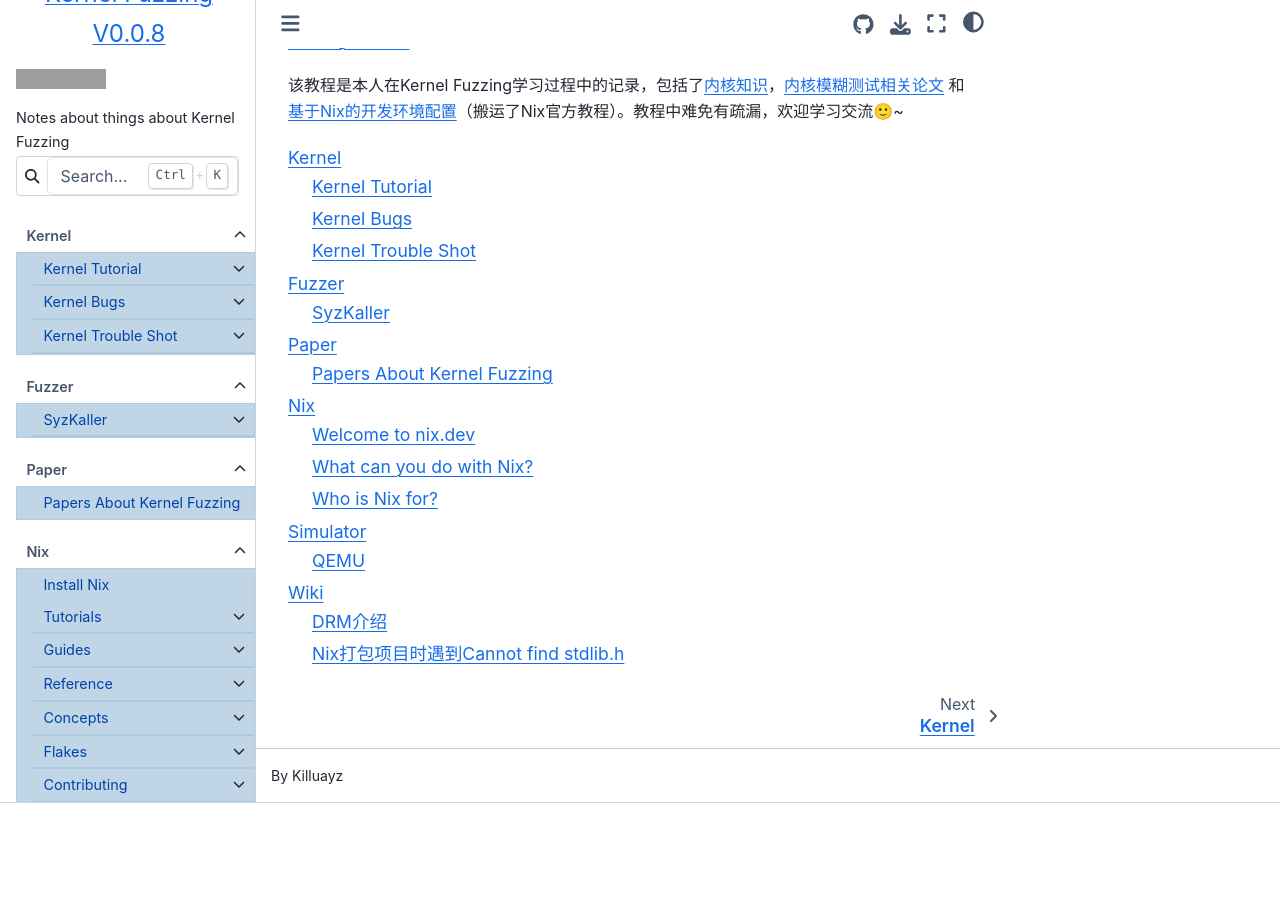
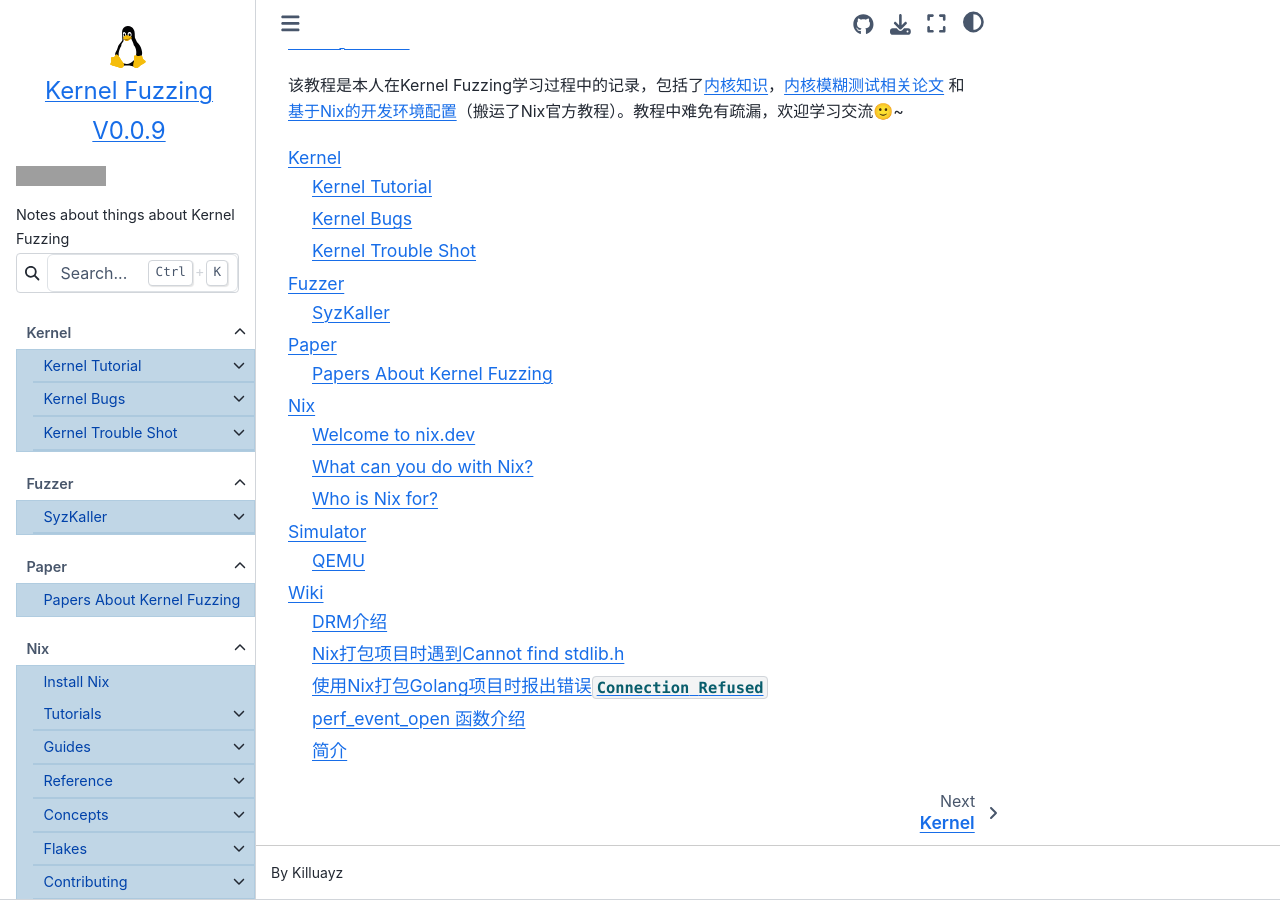
Before and after one commit to KilluaYZ/Kernel-Fuzzing-Tutorial, a Sphinx documentation site: the page built from source/index.md, in a window 1280 px wide and 900 px high, scrolled down 517 px. Built offline with Sphinx 7.4.7 and the Sphinx Book theme 1.1.4, drawn with Linux system fonts in a browser that asks for light colours; pages that are not in the unit, such as notebooks, are missing from menus; before the commit the page ends 1320 px from its top, so only the background shows below that; some of the changed lines change nothing that is shown; grey boxes are pictures that could not be loaded.

Commit message:
[0.0.9] 添加nix打包goland时的问题；添加perf_event_open的wiki

````diff
--- a/source/_templates/about.html
+++ b/source/_templates/about.html
@@ -3,7 +3,7 @@
     <div style="display: flex; flex-direction: column; justify-content: center; align-items: center;">
       <img src="/_static/img/linux.svg" alt="">
       <span>Kernel Fuzzing</span>
-      <span>V0.0.8</span>
+      <span>V0.0.9</span>
     </div>
   </a>
 </div>
--- a/source/wiki/index.md
+++ b/source/wiki/index.md
@@ -9,4 +9,6 @@
 
 drm/drm.md
 nix_with_glibc_compile_error.md
+nix_golang_get_proxy_connection_refused.md
+perf_event_open/perf_event_open.md
 ```
--- /dev/null
+++ b/source/wiki/nix_golang_get_proxy_connection_refused.md
@@ -0,0 +1,53 @@
+# 使用Nix打包Golang项目时报出错误`Connection Refused`
+
+> 参考：https://discourse.nixos.org/t/how-to-run-nix-build-with-sandbox-false/17693
+
+## 问题描述
+
+我在打包一个golang项目`syzkaller`，打包时候，感觉自己配置的也没啥错，但就是不停地报出错误：
+
+```console
+error: builder for '/nix/store/kglzs1jnlq5sh9nq5xfdibmnwqx4l1n2-syzkaller.drv' failed with exit code 2;
+       last 17 log lines:
+       > Running phase: unpackPhase
+       > unpacking source archive /nix/store/lsm3l5406pan2l7f04g9rv754x29wnzz-syzkaller
+       > source root is syzkaller
+       > Running phase: patchPhase
+       > Running phase: updateAutotoolsGnuConfigScriptsPhase
+       > Running phase: configurePhase
+       > Running phase: buildPhase
+       > build flags: SHELL=/nix/store/4fvc5fm8bszmkydng1ivrvr5cbvr1g60-bash-5.2p37/bin/bash
+       > Makefile:31: run command via tools/syz-env for best compatibility, see:(B
+       > Makefile:32: https://github.com/google/syzkaller/blob/master/docs/contributing.md#using-syz-env(B
+       > go: downloading golang.org/x/sys v0.29.0
+       > go: downloading github.com/prometheus/client_golang v1.20.5
+       > go: downloading github.com/VividCortex/gohistogram v1.0.0
+       > pkg/osutil/osutil_linux.go:17:2: golang.org/x/sys@v0.29.0: Get "https://proxy.golang.org/golang.org/x/sys/@v/v0.29.0.zip": dial tcp: lookup proxy.golang.org on [::1]:53: read udp [::1]:58323->[::1]:53: read: connection refused
+       > pkg/stat/set.go:15:2: github.com/VividCortex/gohistogram@v1.0.0: Get "https://proxy.golang.org/github.com/%21vivid%21cortex/gohistogram/@v/v1.0.0.zip": dial tcp: lookup proxy.golang.org on [::1]:53: read udp [::1]:58323->[::1]:53: read: connection refused
+       > pkg/stat/set.go:16:2: github.com/prometheus/client_golang@v1.20.5: Get "https://proxy.golang.org/github.com/prometheus/client_golang/@v/v1.20.5.zip": dial tcp: lookup proxy.golang.org on [::1]:53: read udp [::1]:58323->[::1]:53: read: connection refused
+       > Makefile:47: *** syz-make failed.  Stop.
+       For full logs, run 'nix log /nix/store/kglzs1jnlq5sh9nq5xfdibmnwqx4l1n2-syzkaller.drv'.
+```
+
+百思不得其解，上了nix的社区查了一圈才发现，这是因为nix的打包的时候会开启一个沙箱进行打包，沙箱内部是无法连接网络的，因此会出`connection refused`的错误。
+
+## 解决方法
+
+### 对于NixOS
+
+首先需要修改`/etc/nixos/configuration.nix`，在其中添加：
+
+```nix
+nix.settings.trusted-users = [ "username" ];
+```
+
+### 对于单独安装的Nix
+
+首先需要修改`/etc/nix/nix.conf`，在其中添加：
+
+```
+trusted-users = root username
+```
+
+
+修改之后，只需要在运行`nix build`的时候，加上参数`--option sandbox false`就行。
--- /dev/null
+++ b/source/wiki/perf_event_open/perf_event_open.md
@@ -0,0 +1,146 @@
+# perf_event_open 函数介绍
+
+> 参考文章： https://blog.csdn.net/weixin_45030965/article/details/128970398
+
+perf_event_open - set up performance monitoring
+
+perf_event_open系统调用从该函数名就可以看出 perf 与 event 联系在一起的。
+
+perf_event_open 对系统中打开的event分配一个对应的perf_event结构，所有对event的操作都是围绕perf_event来展开的。
+
+# 简介
+
+```cpp
+#include <linux/perf_event.h>
+#include <linux/hw_breakpoint.h>
+
+// Glibc没有为这个系统调用提供包装器；使用syscall调用它：
+static long perf_event_open(struct perf_event_attr *hw_event, pid_t pid,
+                       int cpu, int group_fd, unsigned long flags)
+{
+    int ret = syscall(__NR_perf_event_open, hw_event, pid, cpu,
+                   group_fd, flags);
+    return ret;
+}
+
+
+int perf_event_open(struct perf_event_attr *attr,
+                    pid_t pid, int cpu, int group_fd,
+                    unsigned long flags);
+
+```
+
+
+给定一个参数列表，perf_event_open（）返回一个文件描述符fd，用于随后的系统调用（read、mmap、ioctl、prctl、fcntl等），通常用的是对 fd 进行 mmap、ioctl、read操作。
+
+经过perf_event_open()调用以后返回perf_event对应的fd，后续的文件操作对应perf_fops：
+
+```cpp
+static const struct file_operations perf_fops = {
+	.llseek			= no_llseek,
+	.release		= perf_release,
+	.read			= perf_read,
+	.poll			= perf_poll,
+	.unlocked_ioctl		= perf_ioctl,
+	.compat_ioctl		= perf_ioctl,
+	.mmap			= perf_mmap,
+	.fasync			= perf_fasync,
+};
+
+```
+
+
+对perf_event_open（）的调用将创建一个文件描述符，用于测量性能信息。每个文件描述符对应于一个被测量的事件；这些可以组合在一起以同时测量多个事件。
+
+perf_ioctl：事件可以通过两种方式启用和禁用：通过ioctl和prctl。禁用事件时，它不会计数或生成溢出，但会继续存在并保持其计数值。
+
+```cpp
+static long perf_ioctl(struct file *file, unsigned int cmd, unsigned long arg)
+{
+	struct perf_event *event = file->private_data;
+	void (*func)(struct perf_event *);
+	u32 flags = arg;
+
+	switch (cmd) {
+	case PERF_EVENT_IOC_ENABLE:
+		func = perf_event_enable;
+		break;
+	case PERF_EVENT_IOC_DISABLE:
+		func = perf_event_disable;
+		break;
+	......
+}
+
+```
+
+
+事件有两种类型：计数和采样。
+
+perf_read：
+
+计数事件是用于对发生的事件总数进行计数的事件。通常，计数事件结果是通过 read（） 系统调用读取收集的。
+
+通过对计数器执行read()操作，可以获取计数器的当前值，这通常用于读取自由运行计数器（例如，使用perf stat命令）。
+
+perf stat 命令工作在计数模式。
+
+perf_mmap：采样事件定期将测量值写入缓冲区，然后可以通过mmap访问该缓冲区。
+
+采样计数器生成事件并将其存储在环形缓冲区中，用户空间可以通过mmap()来访问该环形缓冲区。可以使用perf record命令将环形缓冲区中的数据保存到名为perf.data的文件中。
+
+perf record 命令工作在采样模式。
+
+![perf 接口](./1.png)
+
+计数只是记录了event的发生次数，采样记录了大量信息(比如：IP、ADDR、TID、TIME、CPU、BT)。
+
+Arguments：
+
+struct perf_event_attr *attr是该系统调用最重要的参数，先介绍其他的参数。
+
+pid和cpu参数允许指定要监视的进程和cpu：
+
+```
+pid==0，cpu==-1
+它测量任何CPU上的调用进程/线程。
+
+pid==0，cpu>=0
+这仅在指定CPU上运行时测量调用进程/线程。
+
+pid>0，cpu==-1
+它测量任何CPU上指定的进程/线程。
+
+pid>0和cpu>=0
+仅当在指定的CPU上运行时，才会测量指定的进程/线程。
+
+pid==-1，cpu>=0
+这将测量指定CPU上的所有进程/线程。这需要CAP_SYS_ADMIN功能或/proc/sys/kernel/perf_event_paranoid值小于1。
+
+pid==-1和cpu==-1
+此设置无效，将返回错误。
+
+```
+
+
+group_fd参数允许创建事件组。一个事件组有一个事件，即组长。首先创建组长，group_fd=-1。其余的组成员是通过随后的perf_event_open（）调用创建的，group_fd被设置为组长的文件描述符（group_fd=-1表示单独创建一个事件，并且被认为是只有1个成员的组）。事件组作为一个单元调度到CPU上：只有当组中的所有事件都可以放到CPU上时，它才会放到CPU上。这意味着可以对成员事件的值进行有意义的比较—相加、除法（以获得比率）等等，因为它们已经对同一组执行指令的事件进行了计数。
+
+flags参数是通过对以下零个或多个值进行“或”运算形成的：
+
+```cpp
+#define PERF_FLAG_FD_NO_GROUP		(1UL << 0)
+#define PERF_FLAG_FD_OUTPUT			(1UL << 1)
+#define PERF_FLAG_PID_CGROUP		(1UL << 2) /* pid=cgroup id, per-cpu mode only */
+#define PERF_FLAG_FD_CLOEXEC		(1UL << 3) /* O_CLOEXEC */
+
+```
+
+
+该参数通常为零个值，即flags=0。
+
+
+
+devfuzz中，我们使用的PERF_TYPE_PT，指的是perf下的type的值，这需要查看，可能不同的系统是不一样的，在服务器上，type是11
+
+```console
+cat /sys/bus/event_source/devices/intel_pt/type
+```
````
Also changed, not shown: source/wiki/perf_event_open/1.png (added).
